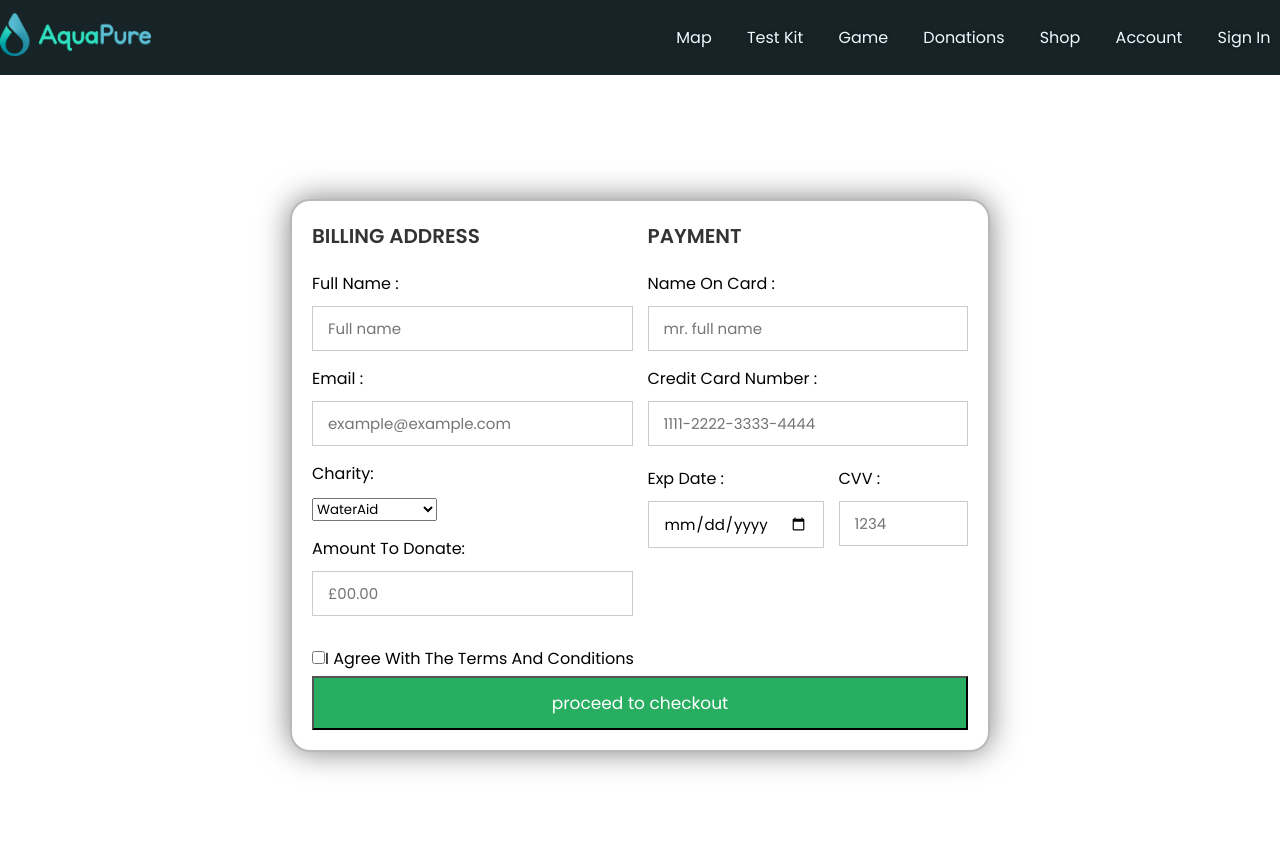
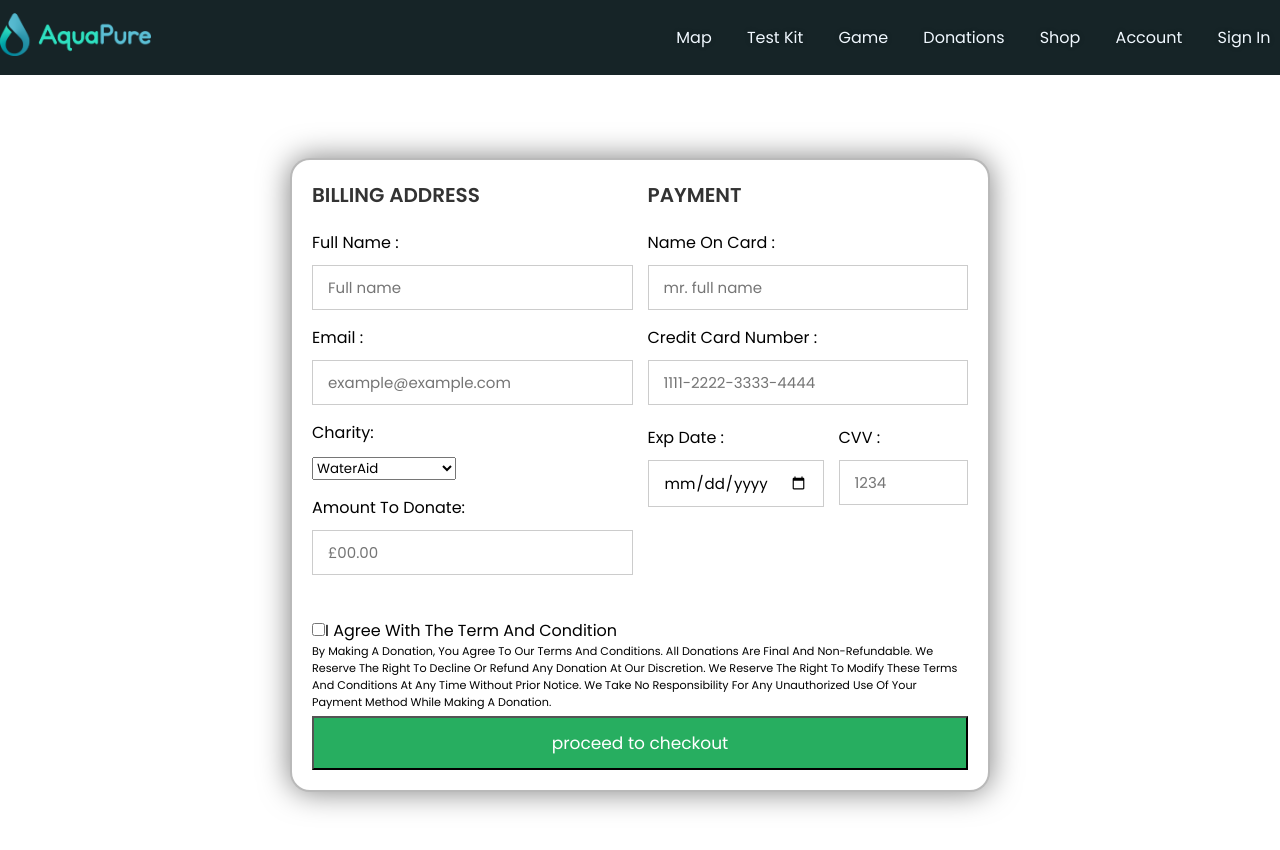
Before and after one commit to datMaul/AquaPure, a React (Create React App) app: page /donations/DonationForm in a window 1280 px wide. Shown: the top 850 px of the page. Built offline with nearby package versions, Linux system fonts and the light colour scheme; what react-chatbot-kit would draw is missing.

Commit message:
improvement on payment page
Co-Authored-By: Kofi-Yellow-Group-8 <92590677+Kofi-Yellow-Group-8@users.noreply.github.com>

```diff
--- a/src/pages/donations/DonationForm.js
+++ b/src/pages/donations/DonationForm.js
@@ -51,15 +51,15 @@ export default function DonationForm() {
             </div>
             <div className="inputBox">
               <span>email :</span>
-              <input type="email" placeholder="example@example.com" required onChange={(event) => setDonationData({ ...DonationData, email: event.target.value })} value={email}/>
+              <input type="email" placeholder="example@example.com" pattern="[^@]+@[^@]+.+" required onChange={(event) => setDonationData({ ...DonationData, email: event.target.value })} value={email}/>
             </div>
             <div className="inputBox">
               <span>Charity:</span>
               <select id="charity" name="charity" value={charity} onChange={(event) => setDonationData({ ...DonationData, charity: event.target.value })}>
                 <option value="WaterAid">WaterAid</option>
-                <option value="Soil Assosiation">Soil Assosiation</option>
-                <option value="RSPB">RSPB</option>
-                <option value="WWF">WWF</option>
+                <option value="drop_in_the_bucket">Drop in the bucket</option>
+                <option value="bloodWater">Blood: Water</option>
+                <option value="waterOrg">Water.org</option>
               </select>
             </div>
             <div className="inputBox">
@@ -75,7 +75,7 @@ export default function DonationForm() {
             </div>
             <div className="inputBox">
               <span>credit card number :</span>
-              <input type="number" placeholder="1111-2222-3333-4444" required onChange={(event) => setDonationData({ ...DonationData, creditCardNumber: event.target.value })} value={creditCardNumber}/>
+              <input type="number" placeholder="1111-2222-3333-4444" maxLength={16} required onChange={(event) => setDonationData({ ...DonationData, creditCardNumber: event.target.value })} value={creditCardNumber}/>
             </div>
             <div className="flex">
               <div className="inputBox">
@@ -84,16 +84,17 @@ export default function DonationForm() {
               </div>
               <div className="inputBox">
                 <span>CVV :</span>
-                <input type="text" placeholder="1234" required/>
+                <input type="text" placeholder="1234" maxLength={3} required/>
               </div>
             </div>
           </div>
-          <div className="remember-forgot">
+          <div class="remember-forgot">
             <label>
-              <input type="checkbox" required/>
-              I agree with the terms and conditions
-            </label>
-          </div>
+              <input required type="checkbox"/>
+              I agree with the term and condition
+              </label>
+              <p>By making a donation, you agree to our terms and conditions. All donations are final and non-refundable. We reserve the right to decline or refund any donation at our discretion. We reserve the right to modify these terms and conditions at any time without prior notice. We take no responsibility for any unauthorized use of your payment method while making a donation.</p>
+            </div>
         </div>
         <input type="submit" value="proceed to checkout" className="submit-btn" />
       </form>
--- a/src/pages/donations/form.css
+++ b/src/pages/donations/form.css
@@ -96,3 +96,11 @@ body {
 .wrapper form .submit-btn:hover {
   background: #5a708b;
 }
+
+.remember-forgot {
+  padding-top: 2%;
+}
+
+p {
+  font-size: 0.7em;
+}
```
